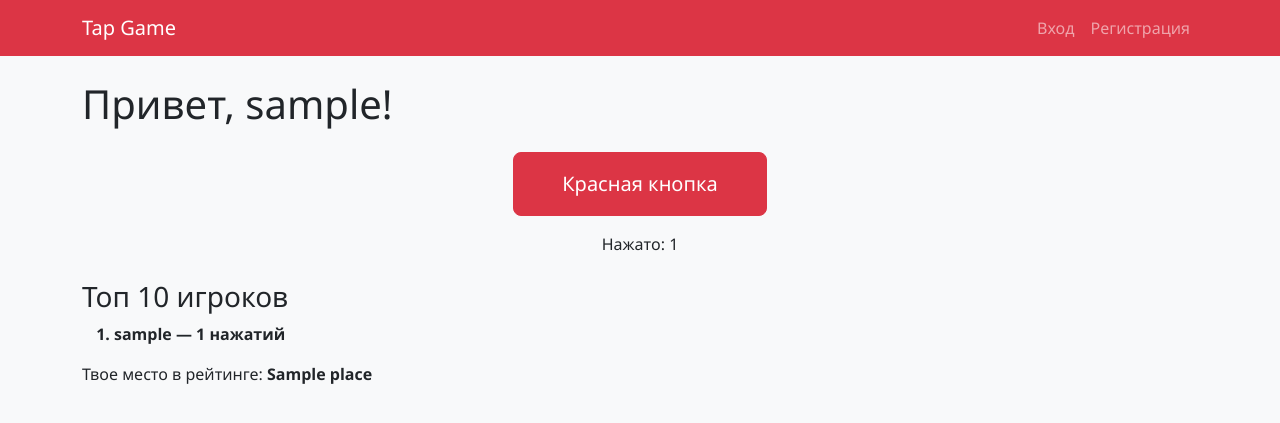
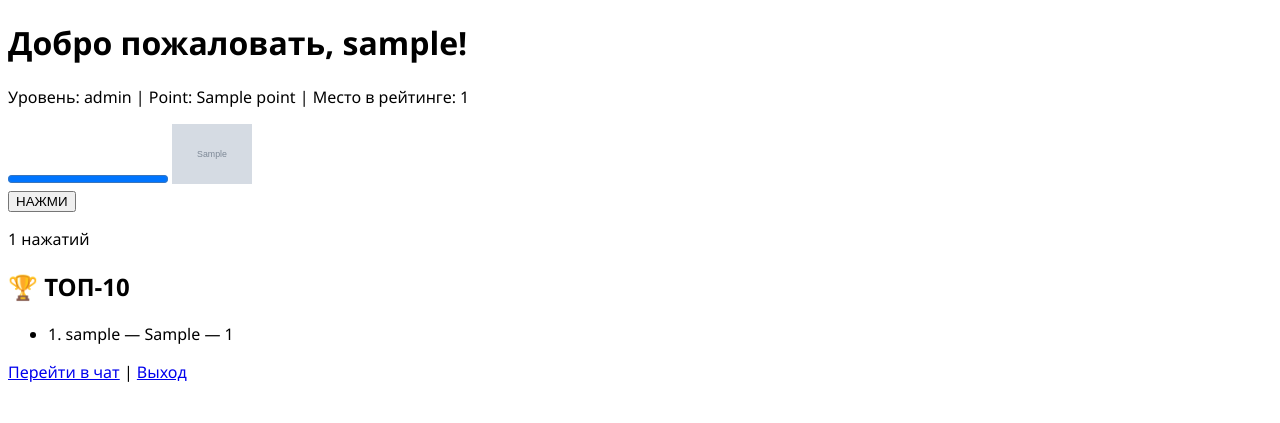
Before and after one commit to Enot777ogg/Tap, a Flask app: template templates/index.html in a window 1280 px wide. Shown: the top 423 px of the page. Run offline with Flask 3, Linux system fonts and the light colour scheme; tables that the repository leaves empty hold one stand-in row (values such as "Sample post"); the template is opened without the code that fills it: values that come from a table or form of the project are taken from there, most other values are stand-ins (such as "Sample title", 1, 10 or a date in 2020); grey boxes marked "Sample" are stand-in pictures.

Commit message:
Update index.html

```diff
--- a/templates/index.html
+++ b/templates/index.html
@@ -1,61 +1,47 @@
-{% extends 'base.html' %}
-{% block title %}Главная — Tap Game{% endblock %}
+<!DOCTYPE html>
+<html>
+<head>
+  <meta charset="UTF-8">
+  <title>Tap Game</title>
+  <link rel="stylesheet" href="/static/style.css">
+</head>
+<body>
+  <h1>Добро пожаловать, {{ user.username }}!</h1>
+  <p>Уровень: {{ level }} | Point: {{ point }} | Место в рейтинге: {{ rank }}</p>
+  <progress value="{{ progress }}" max="{{ goal }}"></progress>
 
-{% block content %}
-<h1>Привет, {{ user.username }}!</h1>
+  {% if level >= 5 %}
+  <form action="/upload_avatar" method="POST" enctype="multipart/form-data">
+    <input type="file" name="avatar" required>
+    <button type="submit">Загрузить аватар</button>
+  </form>
+  {% endif %}
 
-<div class="text-center my-4">
-  <button id="tap-btn" class="btn btn-danger btn-lg px-5 py-3">Красная кнопка</button>
-  <p class="mt-3">Нажато: <span id="click-count">{{ user.clicks }}</span></p>
-</div>
+  <img src="/uploads/{{ user.avatar }}" width="80">
 
-<div id="win-alert" class="alert alert-success d-none" role="alert">
-  Поздравляем! Ты выиграл 1₽ за 10000 нажатий!
-</div>
+  <form method="POST" id="tap-form">
+    <button id="tap-btn">НАЖМИ</button>
+  </form>
+  <p id="count">{{ user.clicks }} нажатий</p>
 
-<h3>Топ 10 игроков</h3>
-<ol>
-  {% for u in users %}
-  <li {% if u.id == user.id %}class="fw-bold"{% endif %}>
-    {{ u.username }} — {{ u.clicks }} нажатий
-  </li>
-  {% endfor %}
-</ol>
+  <h2>🏆 ТОП-10</h2>
+  <ul>
+    {% for u in top_users %}
+      <li>{{ loop.index }}. {{ u.username }} — {{ u.city or "Город неизвестен" }} — {{ u.clicks }}</li>
+    {% endfor %}
+  </ul>
 
-<p>Твое место в рейтинге: <strong>{{ place }}</strong></p>
+  <a href="/chat">Перейти в чат</a> |
+  <a href="/logout">Выход</a>
 
-{% if user.is_admin %}
-  <a href="{{ url_for('locations') }}" class="btn btn-primary">Посмотреть карту нажатий</a>
-{% endif %}
-{% endblock %}
-
-{% block scripts %}
-<script>
-  const btn = document.getElementById('tap-btn');
-  const clickCount = document.getElementById('click-count');
-  const winAlert = document.getElementById('win-alert');
-
-  btn.addEventListener('click', () => {
-    fetch('/tap', {method: 'POST'})
-      .then(res => res.json())
-      .then(data => {
-        clickCount.textContent = data.clicks;
-        if (data.win) {
-          winAlert.classList.remove('d-none');
-          setTimeout(() => winAlert.classList.add('d-none'), 5000);
-        }
-      });
-  });
-
-  // Отправляем геолокацию
-  if (navigator.geolocation) {
-    navigator.geolocation.getCurrentPosition(pos => {
-      fetch('/location', {
-        method: 'POST',
-        headers: {'Content-Type': 'application/json'},
-        body: JSON.stringify({lat: pos.coords.latitude, lon: pos.coords.longitude})
-      });
+  <script>
+    document.getElementById('tap-form').addEventListener('submit', async e => {
+      e.preventDefault();
+      const res = await fetch('/', { method: 'POST' });
+      const data = await res.json();
+      if (data.winner) alert('🎉 Вы нажали 10000 раз и выиграли 1 рубль!');
+      else document.getElementById('count').innerText = data.clicks + ' нажатий';
     });
-  }
-</script>
-{% endblock %}
+  </script>
+</body>
+</html>
```
